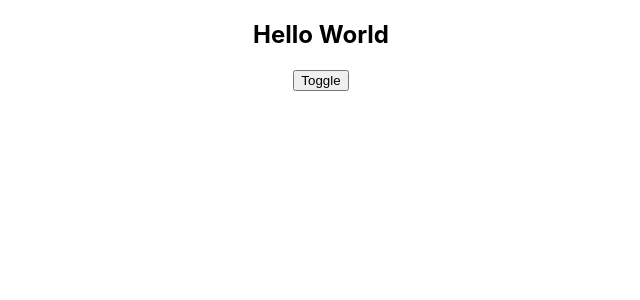
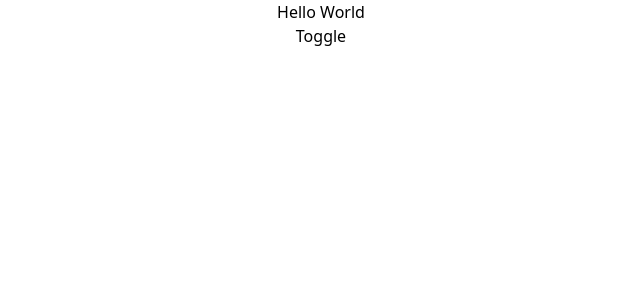
Before and after one commit to karthikraja34/ekmo, a React (Create React App) app: page / in a window 1280 px wide. Shown: the top 300 px of the page, without its empty margins (319-959 px from the left). Built offline with nearby package versions, Linux system fonts and the light colour scheme.

Commit message:
Add tailwind css

```diff
--- /dev/null
+++ b/craco.config.js
@@ -0,0 +1,10 @@
+module.exports = {
+  style: {
+    postcss: {
+      plugins: [
+        require('tailwindcss'),
+        require('autoprefixer'),
+      ],
+    },
+  },
+}
--- a/src/index.css
+++ b/src/index.css
@@ -11,3 +11,7 @@
   font-family: source-code-pro, Menlo, Monaco, Consolas, 'Courier New',
     monospace;
 }
+
+@tailwind base;
+@tailwind components;
+@tailwind utilities;
--- /dev/null
+++ b/tailwind.config.js
@@ -0,0 +1,11 @@
+module.exports = {
+  purge: ['./src/**/*.{js,jsx,ts,tsx}', './public/index.html'],
+  darkMode: false, // or 'media' or 'class'
+  theme: {
+    extend: {},
+  },
+  variants: {
+    extend: {},
+  },
+  plugins: [],
+}
```
Also changed, not shown: package.json (+8 -3 lines), 1 other file (tests, documents, lock files or other folders).
